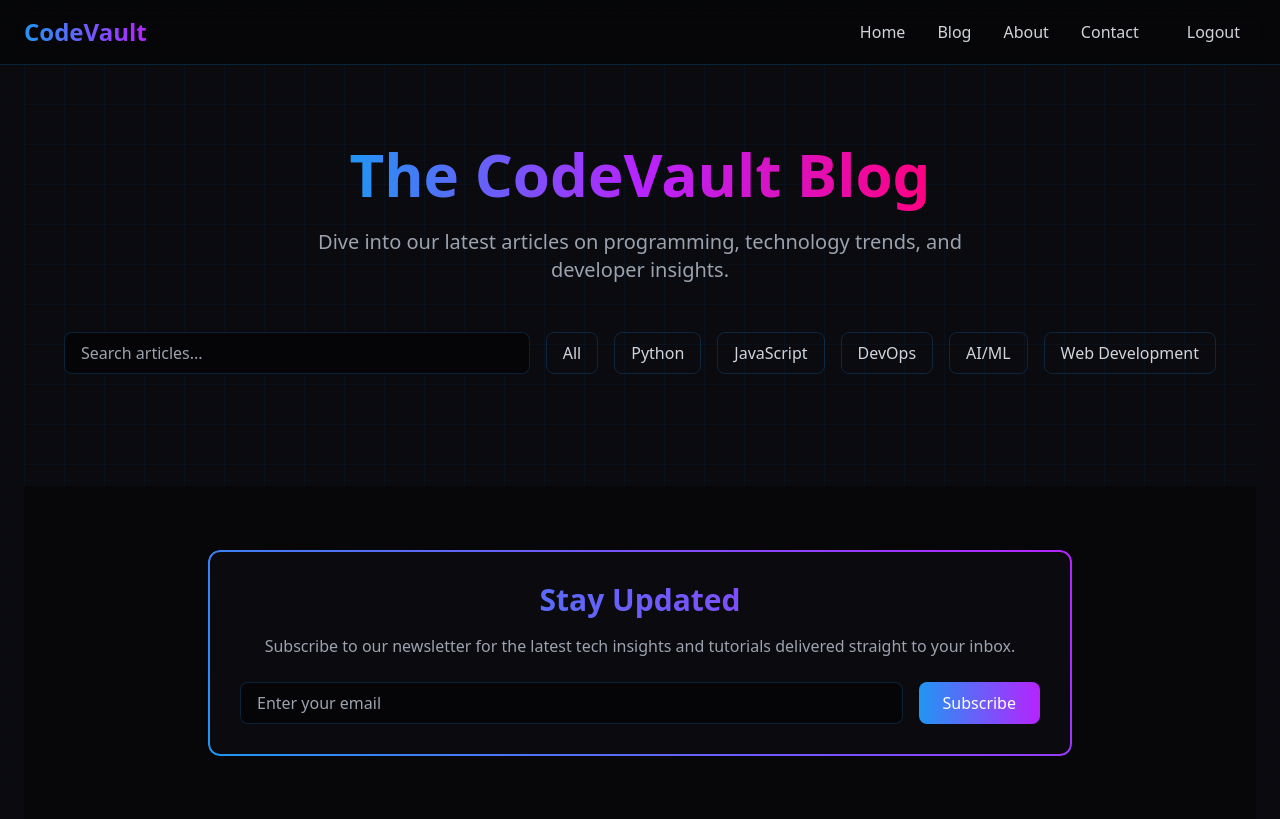
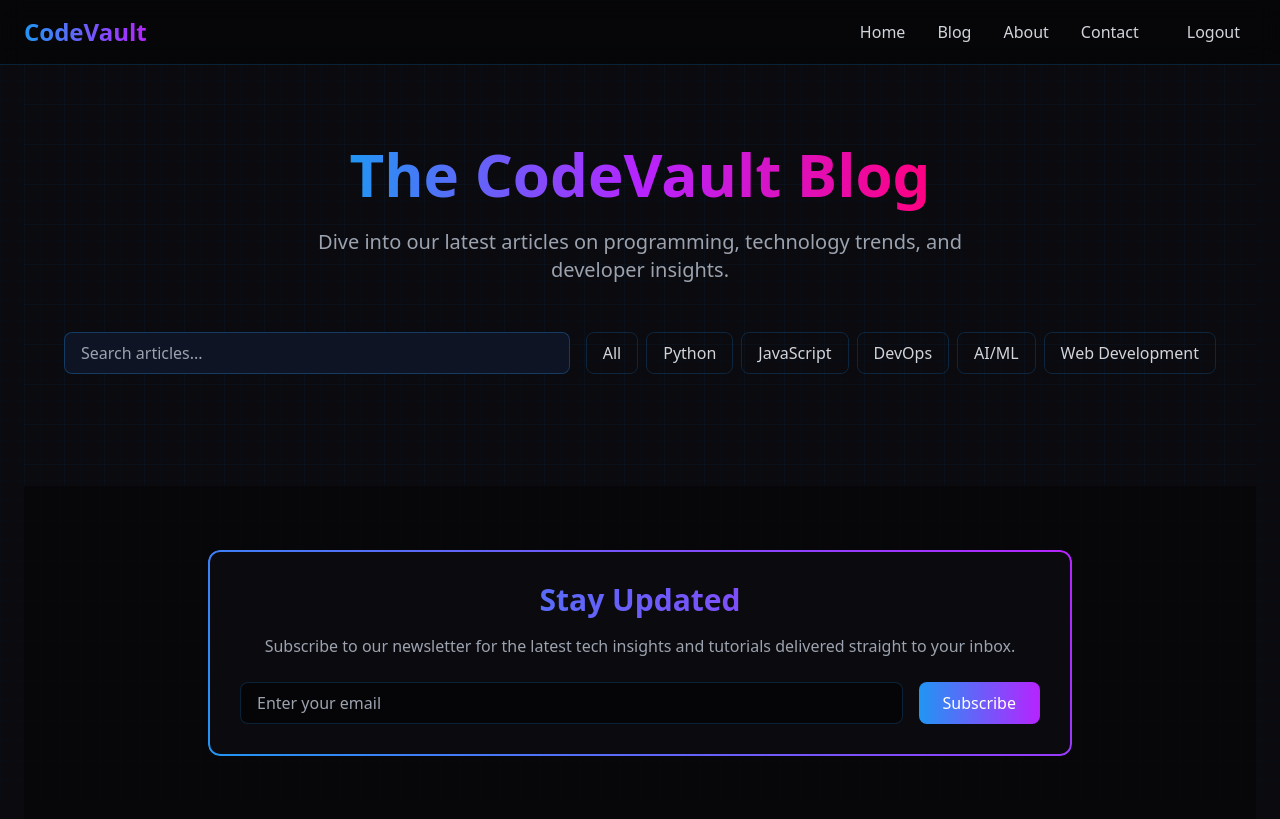
Before and after one commit to JohnathonCrowder/Flask_blog, a Flask app: template app/templates/blog/index.html in a window 1280 px wide. Shown: the top 819 px of the page. Run offline with Flask 3, Linux system fonts and the light colour scheme; the template is opened without the code that fills it: values that come from a table or form of the project are taken from there, others are empty; the visitor is signed in with stand-in values (Sample User, id 1); some libraries are stand-ins or nearby versions.

Commit message:
Update index.html

```diff
--- a/app/templates/blog/index.html
+++ b/app/templates/blog/index.html
@@ -4,10 +4,6 @@
 
 {% block head %}
 <style>
-    .h-128 {
-        height: 32rem;
-    }
-
     .blog-grid {
         background:
             linear-gradient(90deg, rgba(33, 150, 243, 0.05) 1px, transparent 1px),
@@ -53,14 +49,16 @@
         box-shadow: 0 0 15px rgba(33, 150, 243, 0.3);
     }
 
-    .author-avatar {
-        background: linear-gradient(45deg, #2196f3, #b624ff);
-        padding: 2px;
+    .search-input {
+        background: rgba(15, 23, 42, 0.8);
+        border: 1px solid rgba(33, 150, 243, 0.3);
+        color: #e2e8f0;
+        transition: all 0.3s ease;
     }
 
-    .author-avatar span {
-        display: block;
-        background: #0f172a;
+    .search-input:focus {
+        border-color: #2196f3;
+        box-shadow: 0 0 15px rgba(33, 150, 243, 0.5);
     }
 </style>
 {% endblock %}
@@ -108,16 +106,22 @@
                     <p class="text-gray-400 line-clamp-3">
                         {{ featured_post.subtitle or featured_post.content|striptags|truncate(150) }}
                     </p>
+                    <div class="flex items-center justify-between">
                         <div class="flex items-center">
-                        <div class="author-avatar rounded-full">
-                            <span class="flex items-center justify-center w-10 h-10 rounded-full text-neon-blue font-bold">
-                                {{ featured_post.author.username[0].upper() }}
-                            </span>
+                            <div class="h-10 w-10 rounded-full bg-gradient-to-r from-neon-blue to-neon-purple p-0.5">
+                                <div class="w-full h-full rounded-full bg-cyber-dark flex items-center justify-center">
+                                    <span class="text-neon-blue font-bold">{{ featured_post.author.username[0].upper() }}</span>
+                                </div>
                             </div>
                             <div class="ml-3">
-                            <p class="text-gray-300">{{ featured_post.author.username }}</p>
-                            <p class="text-sm text-gray-500">{{ featured_post.created_at.strftime('%B %d, %Y') }}</p>
+                                <p class="text-sm font-medium text-gray-300">{{ featured_post.author.username }}</p>
+                                <p class="text-xs text-gray-400">{{ featured_post.created_at.strftime('%B %d, %Y') }}</p>
                             </div>
+                        </div>
+                        <a href="{{ url_for('blog.post', post_id=featured_post.id) }}"
+                           class="text-neon-blue hover:text-neon-purple transition-colors">
+                            Read More →
+                        </a>
                     </div>
                 </div>
             </div>
@@ -128,13 +132,16 @@
         <div class="flex flex-wrap gap-4 mb-8">
             <input type="text"
                    placeholder="Search articles..."
-                   class="flex-grow px-4 py-2 rounded-lg bg-cyber-darker border border-neon-blue/20 text-gray-300 focus:outline-none focus:ring-2 focus:ring-neon-blue">
+                   class="search-input flex-grow px-4 py-2 rounded-lg focus:outline-none"
+                   id="searchInput">
 
+            <div class="flex flex-wrap gap-2">
                 {% for category in ['All', 'Python', 'JavaScript', 'DevOps', 'AI/ML', 'Web Development'] %}
                 <button class="filter-button px-4 py-2 rounded-lg border border-neon-blue/20 text-gray-300 hover:text-neon-blue hover:border-neon-blue">
                     {{ category }}
                 </button>
                 {% endfor %}
+            </div>
         </div>
 
         <!-- Posts Grid -->
@@ -144,9 +151,9 @@
                 {% if post.featured_image_data %}
                 <img src="{{ url_for('blog.serve_image', post_id=post.id) }}"
                      alt="{{ post.title }}"
-                     class="w-full h-96 object-cover">
+                     class="w-full h-64 object-cover">
                 {% else %}
-                <div class="w-full h-96 bg-gradient-to-br from-neon-blue/20 to-neon-purple/20 flex items-center justify-center">
+                <div class="w-full h-64 bg-gradient-to-br from-neon-blue/20 to-neon-purple/20 flex items-center justify-center">
                     <i class="fas fa-terminal text-4xl text-neon-blue/50"></i>
                 </div>
                 {% endif %}
@@ -170,10 +177,10 @@
 
                     <div class="flex items-center justify-between">
                         <div class="flex items-center">
-                            <div class="author-avatar rounded-full">
-                                <span class="flex items-center justify-center w-8 h-8 rounded-full text-neon-blue text-sm font-bold">
-                                    {{ post.author.username[0].upper() }}
-                                </span>
+                            <div class="h-8 w-8 rounded-full bg-gradient-to-r from-neon-blue to-neon-purple p-0.5">
+                                <div class="w-full h-full rounded-full bg-cyber-dark flex items-center justify-center">
+                                    <span class="text-neon-blue font-bold text-sm">{{ post.author.username[0].upper() }}</span>
+                                </div>
                             </div>
                             <div class="ml-2">
                                 <p class="text-sm text-gray-400">{{ post.author.username }}</p>
@@ -248,4 +255,47 @@
         </div>
     </div>
 </section>
+
+<script>
+    // Simple search functionality
+    const searchInput = document.getElementById('searchInput');
+    const articles = document.querySelectorAll('article');
+
+    searchInput.addEventListener('input', function(e) {
+        const searchTerm = e.target.value.toLowerCase();
+
+        articles.forEach(article => {
+            const title = article.querySelector('h3').textContent.toLowerCase();
+            const content = article.querySelector('p').textContent.toLowerCase();
+
+            if (title.includes(searchTerm) || content.includes(searchTerm)) {
+                article.style.display = '';
+            } else {
+                article.style.display = 'none';
+            }
+        });
+    });
+
+    // Category filter functionality
+    const filterButtons = document.querySelectorAll('.filter-button');
+
+    filterButtons.forEach(button => {
+        button.addEventListener('click', function() {
+            const category = this.textContent.trim();
+
+            filterButtons.forEach(btn => btn.classList.remove('bg-neon-blue', 'text-white'));
+            this.classList.add('bg-neon-blue', 'text-white');
+
+            articles.forEach(article => {
+                const articleCategory = article.querySelector('.category-pill')?.textContent.trim();
+
+                if (category === 'All' || articleCategory === category) {
+                    article.style.display = '';
+                } else {
+                    article.style.display = 'none';
+                }
+            });
+        });
+    });
+</script>
 {% endblock %}
```
Lines whose indentation alone changed are shown as unchanged.
